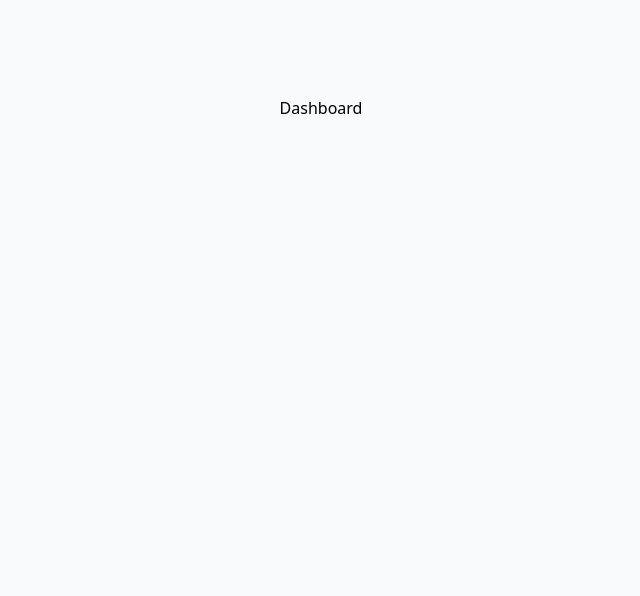
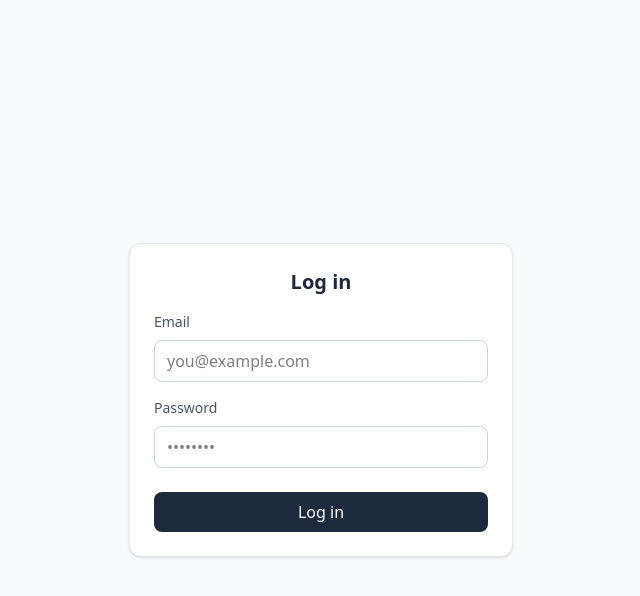
Before and after one commit to kenzy51/ghl-leads-requests, a Next.js app: page / in a window 1280 px wide. Shown: the top 596 px of the page, without its empty margins (319-959 px from the left). Built offline with nearby package versions, Linux system fonts and the light colour scheme.

Commit message:
added user

```diff
--- /dev/null
+++ b/app/actions/auth.ts
@@ -0,0 +1,54 @@
+'use server'
+
+import { cookies } from 'next/headers'
+
+const IS_LOGGED_IN = 'isLoggedIn'
+const USER_COOKIE = 'user'
+
+/** Validates credentials against AUTH_EMAIL and AUTH_PASSWORD from .env, then sets login cookie. */
+export async function loginWithCredentials(email: string, password: string): Promise<{ email: string; name?: string }> {
+  const envEmail = process.env.AUTH_EMAIL
+  const envPassword = process.env.AUTH_PASSWORD
+
+  if (!envEmail || !envPassword) {
+    throw new Error('Auth is not configured. Set AUTH_EMAIL and AUTH_PASSWORD in .env.local')
+  }
+
+  if (email !== envEmail || password !== envPassword) {
+    throw new Error('Invalid email or password')
+  }
+
+  const userInfo = { email: envEmail, name: envEmail.split('@')[0] }
+  const cookieStore = await cookies()
+  cookieStore.set(IS_LOGGED_IN, 'true', {
+    path: '/',
+    maxAge: 60 * 60 * 24 * 7,
+    sameSite: 'lax',
+  })
+  cookieStore.set(USER_COOKIE, JSON.stringify(userInfo), {
+    path: '/',
+    maxAge: 60 * 60 * 24 * 7,
+    sameSite: 'lax',
+  })
+  return userInfo
+}
+
+export async function setLoginCookie(userInfo: { email: string; name?: string }) {
+  const cookieStore = await cookies()
+  cookieStore.set(IS_LOGGED_IN, 'true', {
+    path: '/',
+    maxAge: 60 * 60 * 24 * 7,
+    sameSite: 'lax',
+  })
+  cookieStore.set(USER_COOKIE, JSON.stringify(userInfo), {
+    path: '/',
+    maxAge: 60 * 60 * 24 * 7,
+    sameSite: 'lax',
+  })
+}
+
+export async function clearLoginCookie() {
+  const cookieStore = await cookies()
+  cookieStore.delete(IS_LOGGED_IN)
+  cookieStore.delete(USER_COOKIE)
+}
--- /dev/null
+++ b/app/context/auth-context.tsx
@@ -0,0 +1,98 @@
+'use client'
+
+import { createContext, useCallback, useContext, useEffect, useState } from 'react'
+import { loginWithCredentials, clearLoginCookie } from '@/app/actions/auth'
+
+export type User = {
+  email: string
+  name?: string
+}
+
+type AuthContextValue = {
+  user: User | null
+  isAuthenticated: boolean
+  isLoading: boolean
+  login: (email: string, password: string) => Promise<void>
+  logout: () => Promise<void>
+  error: string | null
+  clearError: () => void
+}
+
+const AuthContext = createContext<AuthContextValue | null>(null)
+
+const USER_COOKIE = 'user'
+
+function getCookie(name: string): string | null {
+  if (typeof document === 'undefined') return null
+  const match = document.cookie.match(new RegExp('(^| )' + name + '=([^;]+)'))
+  return match ? decodeURIComponent(match[2]) : null
+}
+
+export function AuthProvider({ children }: { children: React.ReactNode }) {
+  const [user, setUser] = useState<User | null>(null)
+  const [isLoading, setIsLoading] = useState(true)
+  const [error, setError] = useState<string | null>(null)
+
+  const isAuthenticated = !!user
+
+  const clearError = useCallback(() => setError(null), [])
+
+  const login = useCallback(async (email: string, password: string) => {
+    setError(null)
+    try {
+      const userInfo = await loginWithCredentials(email, password)
+      setUser(userInfo)
+    } catch (e) {
+      setError(e instanceof Error ? e.message : 'Login failed')
+      throw e
+    }
+  }, [])
+
+  const logout = useCallback(async () => {
+    setError(null)
+    try {
+      await clearLoginCookie()
+      setUser(null)
+    } catch (e) {
+      setError(e instanceof Error ? e.message : 'Logout failed')
+    }
+  }, [])
+
+  useEffect(() => {
+    const isLoggedIn = getCookie('isLoggedIn')
+    const userJson = getCookie(USER_COOKIE)
+    const applyUser = () => {
+      if (isLoggedIn === 'true' && userJson) {
+        try {
+          setUser(JSON.parse(userJson) as User)
+        } catch {
+          setUser(null)
+        }
+      } else {
+        setUser(null)
+      }
+      setIsLoading(false)
+    }
+    queueMicrotask(applyUser)
+  }, [])
+
+  const value: AuthContextValue = {
+    user,
+    isAuthenticated,
+    isLoading,
+    login,
+    logout,
+    error,
+    clearError,
+  }
+
+  return <AuthContext.Provider value={value}>{children}</AuthContext.Provider>
+}
+
+export function useAuth(): AuthContextValue {
+  const ctx = useContext(AuthContext)
+  if (!ctx) {
+    throw new Error('useAuth must be used within an AuthProvider')
+  }
+  return ctx
+}
--- a/app/dashboard/page.tsx
+++ b/app/dashboard/page.tsx
@@ -2,6 +2,7 @@
 
 import { useState, useEffect } from "react";
 import useSWR from "swr";
+import { useAuth } from "../context/auth-context";
 
 const fetcher = (url: string) => fetch(url).then((res) => res.json());
 
@@ -23,16 +24,20 @@ interface LeadType {
 
 export default function DashboardPage() {
   const [mounted, setMounted] = useState<boolean>(false);
+  const { isAuthenticated } = useAuth();
 
-  const { data: leads, error } = useSWR("/api/leads", fetcher, {
-    refreshInterval: 10000,
-  });
+  const { data: leads, error } = useSWR(
+    isAuthenticated ? "/api/leads" : null,
+    fetcher,
+    { refreshInterval: 10000 }
+  );
 
   useEffect(() => {
-    setMounted(true);
+    queueMicrotask(() => setMounted(true));
   }, []);
 
   if (!mounted) return null;
+  if (!isAuthenticated) return <div>Not authenticated</div>;
   if (error)
     return <div className="p-8 text-red-500">Failed to load leads.</div>;
   if (!leads)
@@ -72,13 +77,10 @@ export default function DashboardPage() {
               <th className="px-6 py-3 text-left text-xs font-bold text-gray-500 uppercase tracking-wider">
                 Source
               </th>
-              {/* <th className="px-6 py-3 text-left text-xs font-bold text-gray-500 uppercase tracking-wider">IS CALLED BY AI AGENT</th> */}
             </tr>
           </thead>
           <tbody className="bg-white divide-y divide-gray-200">
             {leads.map((lead: LeadType) => {
-
-
               return (
                 <tr
                   key={lead.id}
--- a/app/layout.tsx
+++ b/app/layout.tsx
@@ -1,5 +1,6 @@
 import type { Metadata } from "next";
 import { Geist, Geist_Mono } from "next/font/google";
+import { AuthProvider } from "./context/auth-context";
 import "./globals.css";
 
 const geistSans = Geist({
@@ -28,7 +29,7 @@ export default function RootLayout({
       suppressHydrationWarning={true}
         className={`${geistSans.variable} ${geistMono.variable} antialiased`}
       >
-        {children}
+        <AuthProvider>{children}</AuthProvider>
       </body>
     </html>
   );
--- /dev/null
+++ b/app/middleware.ts
@@ -0,0 +1,48 @@
+import { NextResponse } from 'next/server'
+import type { NextRequest } from 'next/server'
+
+const AUTH_EMAIL = process.env.AUTH_EMAIL
+
+export function middleware(request: NextRequest) {
+  if (!request.nextUrl.pathname.startsWith('/dashboard')) {
+    return NextResponse.next()
+  }
+
+  const authCookie = request.cookies.get('isLoggedIn')
+  const userCookie = request.cookies.get('user')
+
+  if (!authCookie) {
+    return NextResponse.redirect(new URL('/', request.url))
+  }
+
+  if (!AUTH_EMAIL || !userCookie?.value) {
+    const res = NextResponse.redirect(new URL('/', request.url))
+    res.cookies.delete('isLoggedIn')
+    res.cookies.delete('user')
+    return res
+  }
+
+  let cookieEmail: string | null = null
+  try {
+    const raw = userCookie.value
+    const parsed = JSON.parse(
+      raw.startsWith('{') ? raw : decodeURIComponent(raw)
+    ) as { email?: string }
+    cookieEmail = parsed?.email ?? null
+  } catch {
+    cookieEmail = null
+  }
+
+  if (cookieEmail !== AUTH_EMAIL) {
+    const res = NextResponse.redirect(new URL('/', request.url))
+    res.cookies.delete('isLoggedIn')
+    res.cookies.delete('user')
+    return res
+  }
+
+  return NextResponse.next()
+}
+
+export const config = {
+  matcher: ['/dashboard/:path*'],
+}
--- a/app/page.tsx
+++ b/app/page.tsx
@@ -1,12 +1,108 @@
+'use client'
+
+import { useState } from 'react'
 import Link from 'next/link'
-import { createPatientLead } from './actions'
+import { useRouter } from 'next/navigation'
+import { useAuth } from '@/app/context/auth-context'
 
 export default function Home() {
+  const [email, setEmail] = useState('')
+  const [password, setPassword] = useState('')
+  const { login, logout, user, isAuthenticated, isLoading, error, clearError } = useAuth()
+  const router = useRouter()
+
+  async function handleSubmit(e: React.FormEvent) {
+    e.preventDefault()
+    clearError()
+    try {
+      await login(email, password)
+      router.push('/dashboard')
+    } catch {
+      // error is set in context
+    }
+  }
+
+  if (isLoading) {
+    return (
+      <main className="flex flex-col items-center justify-center p-24 bg-slate-50 min-h-screen">
+        <p className="text-slate-500">Loading...</p>
+      </main>
+    )
+  }
+  if (isAuthenticated && user) {
+    return (
+      <main className="flex flex-col items-center justify-center gap-4 p-24 bg-slate-50 min-h-screen">
+        <p className="text-slate-700">Logged in as <strong>{user.email}</strong></p>
+        <div className="flex gap-3">
+          <Link
+            href="/dashboard"
+            className="px-4 py-2 bg-slate-800 text-white rounded-lg hover:bg-slate-700 transition"
+          >
+            Dashboard
+          </Link>
+          <button
+            type="button"
+            onClick={() => logout()}
+            className="px-4 py-2 border border-slate-300 rounded-lg hover:bg-slate-100 transition"
+          >
+            Log out
+          </button>
+        </div>
+      </main>
+    )
+  }
+
   return (
-    <main className="flex flex-col items-center p-24 bg-slate-50 min-h-screen">
-     <Link href='/dashboard'>
-     Dashboard
-     </Link>
+    <main className="flex flex-col items-center justify-center p-24 bg-slate-50 min-h-screen">
+      <form
+        onSubmit={handleSubmit}
+        className="w-full max-w-sm flex flex-col gap-4 p-6 bg-white rounded-xl shadow-sm border border-slate-200"
+      >
+        <h1 className="text-xl font-semibold text-slate-800 text-center">Log in</h1>
+
+        <div className="flex flex-col gap-2">
+          <label htmlFor="email" className="text-sm font-medium text-slate-600">
+            Email
+          </label>
+          <input
+            id="email"
+            type="email"
+            value={email}
+            onChange={(e) => setEmail(e.target.value)}
+            placeholder="you@example.com"
+            required
+            autoComplete="email"
+            className="px-3 py-2 border border-slate-300 rounded-lg focus:outline-none focus:ring-2 focus:ring-slate-400 focus:border-transparent"
+          />
+        </div>
+
+        <div className="flex flex-col gap-2">
+          <label htmlFor="password" className="text-sm font-medium text-slate-600">
+            Password
+          </label>
+          <input
+            id="password"
+            type="password"
+            value={password}
+            onChange={(e) => setPassword(e.target.value)}
+            placeholder="••••••••"
+            required
+            autoComplete="current-password"
+            className="px-3 py-2 border border-slate-300 rounded-lg focus:outline-none focus:ring-2 focus:ring-slate-400 focus:border-transparent"
+          />
+        </div>
+
+        {error && (
+          <p className="text-sm text-red-600 bg-red-50 px-3 py-2 rounded-lg">{error}</p>
+        )}
+
+        <button
+          type="submit"
+          className="mt-2 px-4 py-2 bg-slate-800 text-white rounded-lg hover:bg-slate-700 transition font-medium"
+        >
+          Log in
+        </button>
+      </form>
     </main>
   )
 }
```
